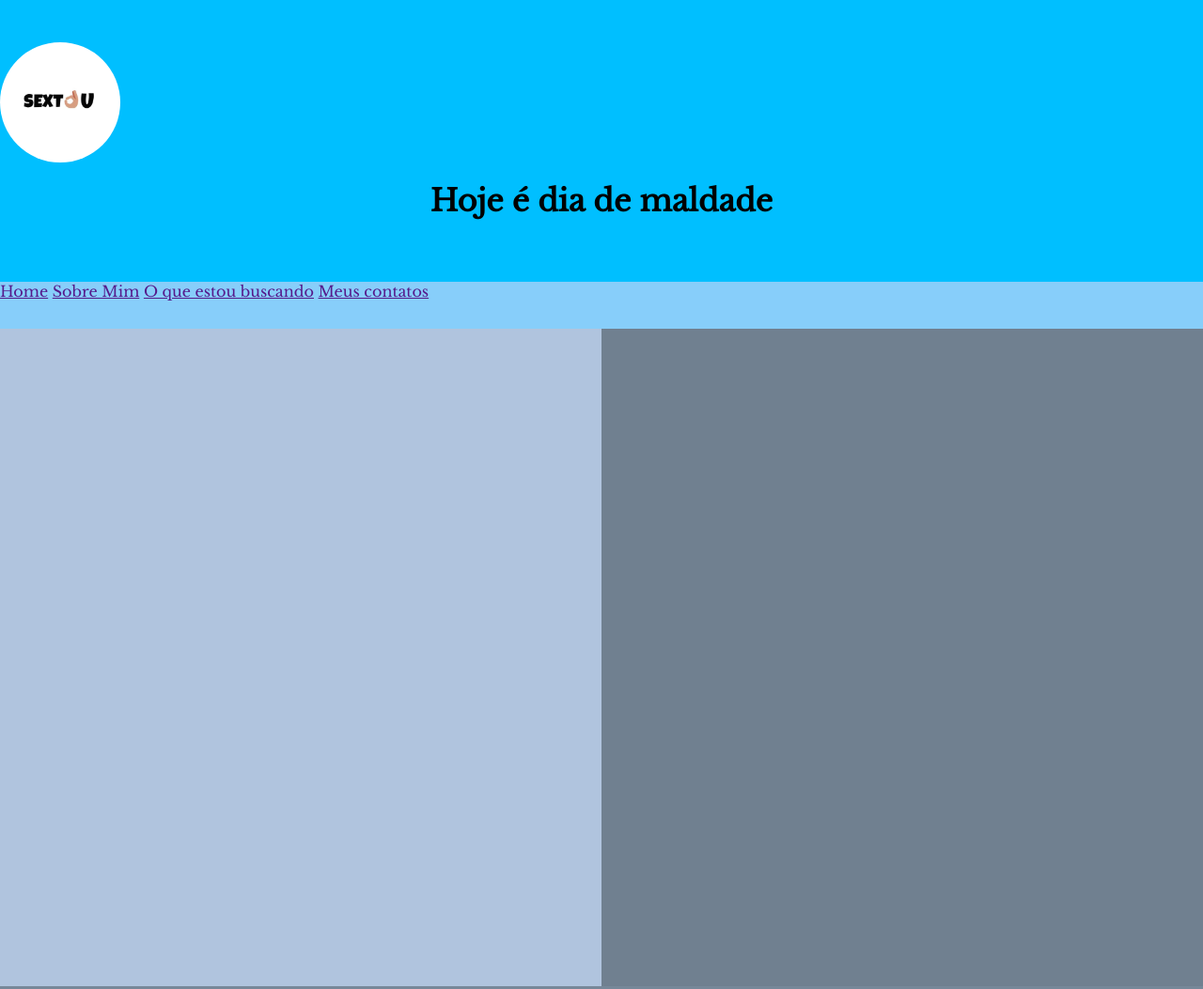
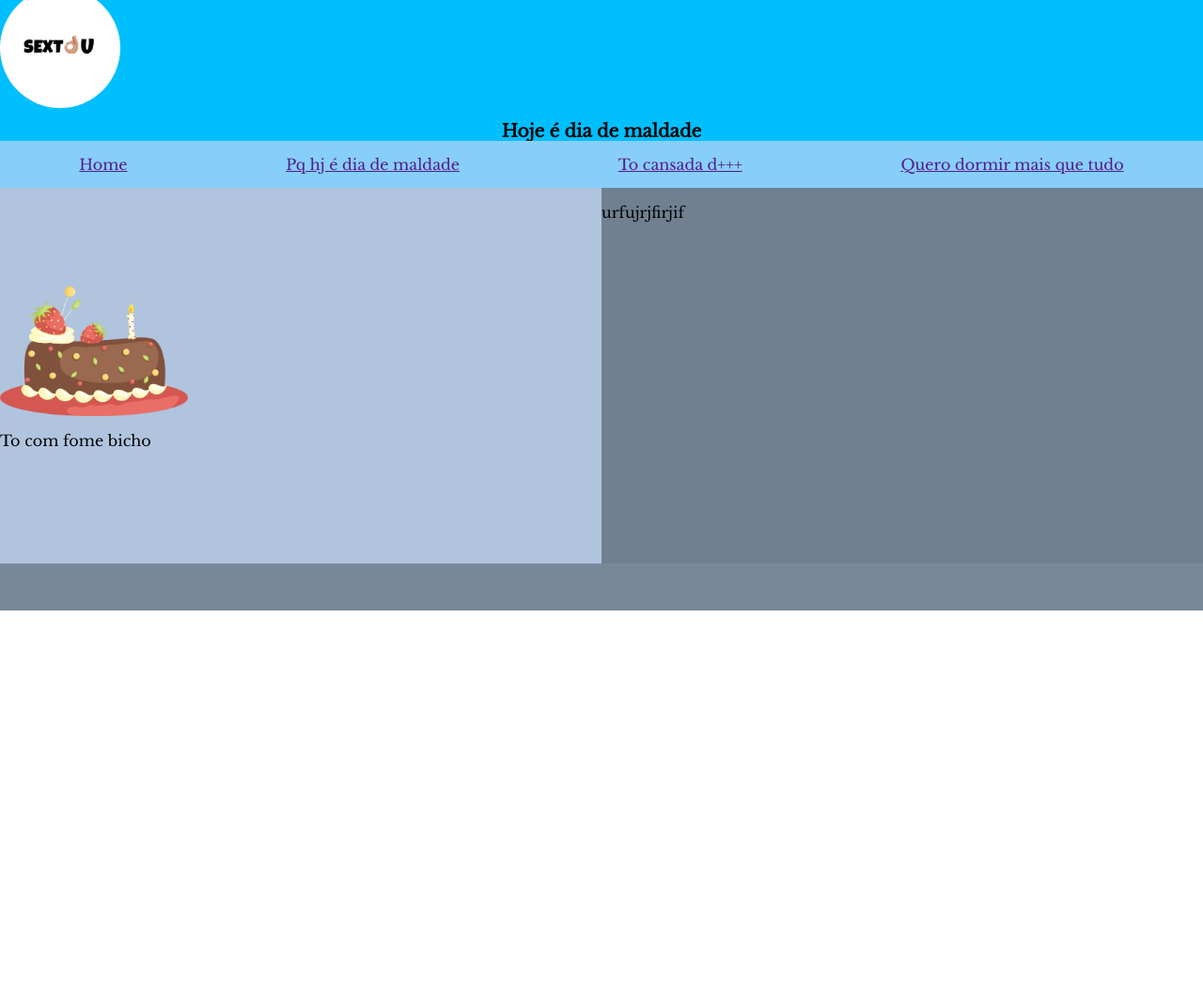
Before and after one commit to fernandaandreia/N105-Revis-o, a plain HTML site: page index.html in a window 1280 px wide. Shown: the whole page at 94% size. After the commit the page ends 800 px from the top, so only its background shows below. Drawn offline with nearby package versions, Linux system fonts and the light colour scheme.

Commit message:
Adicionar conteudo a section

```diff
--- a/index.html
+++ b/index.html
@@ -16,12 +16,16 @@
          </header>
         <nav>
                 <a href="" alt="">Home</a>
-                <a href="" alt="">Sobre Mim</a>
-                <a href="" alt="">O que estou buscando</a>
-                <a href="">Meus contatos</a>
+                <a href="" alt="">Pq hj é dia de maldade</a>
+                <a href="" alt="">To cansada d+++</a>
+                <a href="" alt="">Quero dormir mais que tudo</a>
             </nav>
-        <section></section>
-        <aside></aside>
+        <section>
+            <img src="img/bolo.png" alt="Bolo">
+            <p>To com fome bicho</p>
+
+        </section>
+        <aside><p>urfujrjfirjif</p></aside>
         <footer></footer>
 
     </div>
--- a/style.css
+++ b/style.css
@@ -9,7 +9,8 @@ body{
                         'nav nav nav nav'
                         'section section aside aside'
                         'footer footer footer footer';
-    grid-template-rows: 300px 50px 700px 100px;
+    grid-template-rows: 150px 50px 400px 50px;
+    grid-template-columns: 25vw 25vw 25vw 25vw;
 }
 
 header{
@@ -28,14 +29,33 @@ header img{
 
 }
 
+header h1{
+    display: flex;
+    align-items: flex-end;
+    font-size: 14pt;
+}
+
 nav{
     grid-area: nav;
     background-color: LightSkyBlue;
+    display: flex;
+    justify-content: space-around;
+    align-items: center;
 }
 
 section{
     grid-area: section;
     background-color: LightSteelBlue;
+    display: flex;
+    flex-direction: column;
+    justify-content: center;
+
+}
+
+section img{
+    width: 200px;
+    height: auto;
+
 }
 
 aside{
```
Also changed, not shown: img/bolo.png (added).
